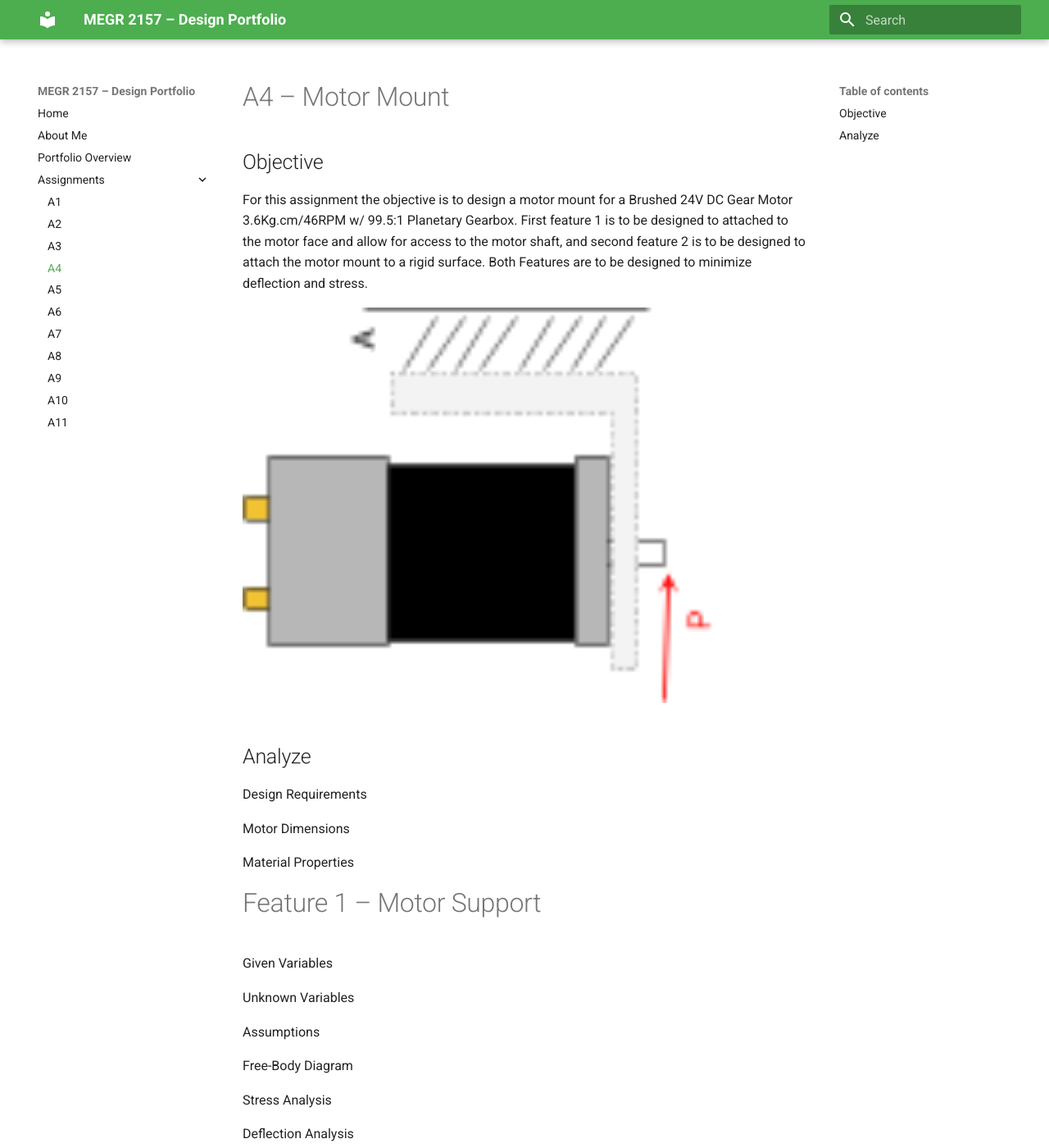
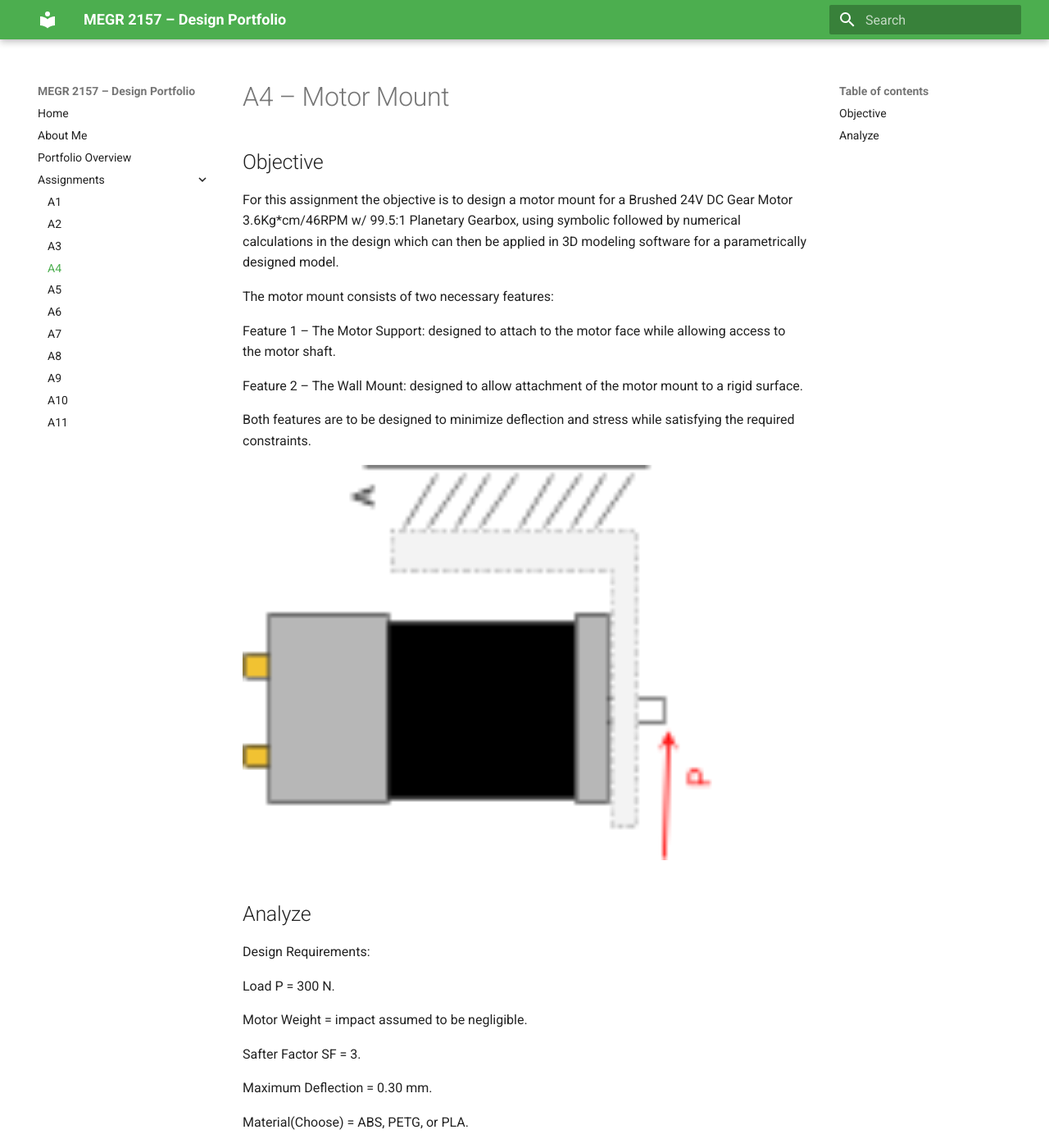
Before and after one commit to jhuss6/Jacob-Huss-s-MEGR2156-Portfolio, an MkDocs documentation site: the page built from docs/assignments/A04/index.md, in a window 1280 px wide and 1400 px high. Shown: the whole window at 82% size. Built offline with MkDocs 1.6.1 and Material for MkDocs 9.7.7, drawn with Linux system fonts in a browser that asks for light colours; some of the changed text lies outside the part shown.

Commit message:
Update index.md

```diff
--- a/docs/assignments/A04/index.md
+++ b/docs/assignments/A04/index.md
@@ -2,17 +2,47 @@
 
 ## Objective
 
-For this assignment the objective is to design a motor mount for a Brushed 24V DC Gear Motor 3.6Kg.cm/46RPM w/ 99.5:1 Planetary Gearbox. First feature 1 is to be designed to attached to the motor face and allow for access to the motor shaft, and second feature 2 is to be designed to attach the motor mount to a rigid surface. Both Features are to be designed to minimize deflection and stress.
+For this assignment the objective is to design a motor mount for a Brushed 24V DC Gear Motor 3.6Kg*cm/46RPM w/ 99.5:1 Planetary Gearbox, using symbolic followed by numerical calculations in the design which can then be applied in 3D modeling software for a parametrically designed model.
+
+The motor mount consists of two necessary features:
+
+Feature 1 – The Motor Support: designed to attach to the motor face while allowing access to the motor shaft.
+
+Feature 2 – The Wall Mount: designed to allow attachment of the motor mount to a rigid surface.
+
+Both features are to be designed to minimize deflection and stress while satisfying the required constraints.
 
 <img src="figure1.png" alt="Figure 1" width="600">
 
 ## Analyze
 
-Design Requirements
+Design Requirements:
 
-Motor Dimensions
+Load P = 300 N.
 
-Material Properties
+Motor Weight = impact assumed to be negligible.
+
+Safter Factor SF = 3.
+
+Maximum Deflection = 0.30 mm.
+
+Material(Choose) = ABS, PETG, or PLA.
+
+Motor Dimensions:
+
+Motor Diameter = 27.7 mm.
+
+Motor Face Mounting Holes = four M3 holes centered 11 mm away from shaft center at every 90 degrees.
+
+Motor Length = 74.6 mm (excl. Shaft and centering lip)
+
+Material Properties:
+
+Selected Material = ABS
+
+Yield Strength = 29.6 - 48 MPa, 29.6 selected for Calculations.
+
+Youngs Modulus = 1.79 - 3.2 GPa, 1.79 selected for Calculations.
 
 # Feature 1 – Motor Support
 
```
Also changed, not shown: other parts of docs/assignments/A04/index.md (+2 -2 lines).
